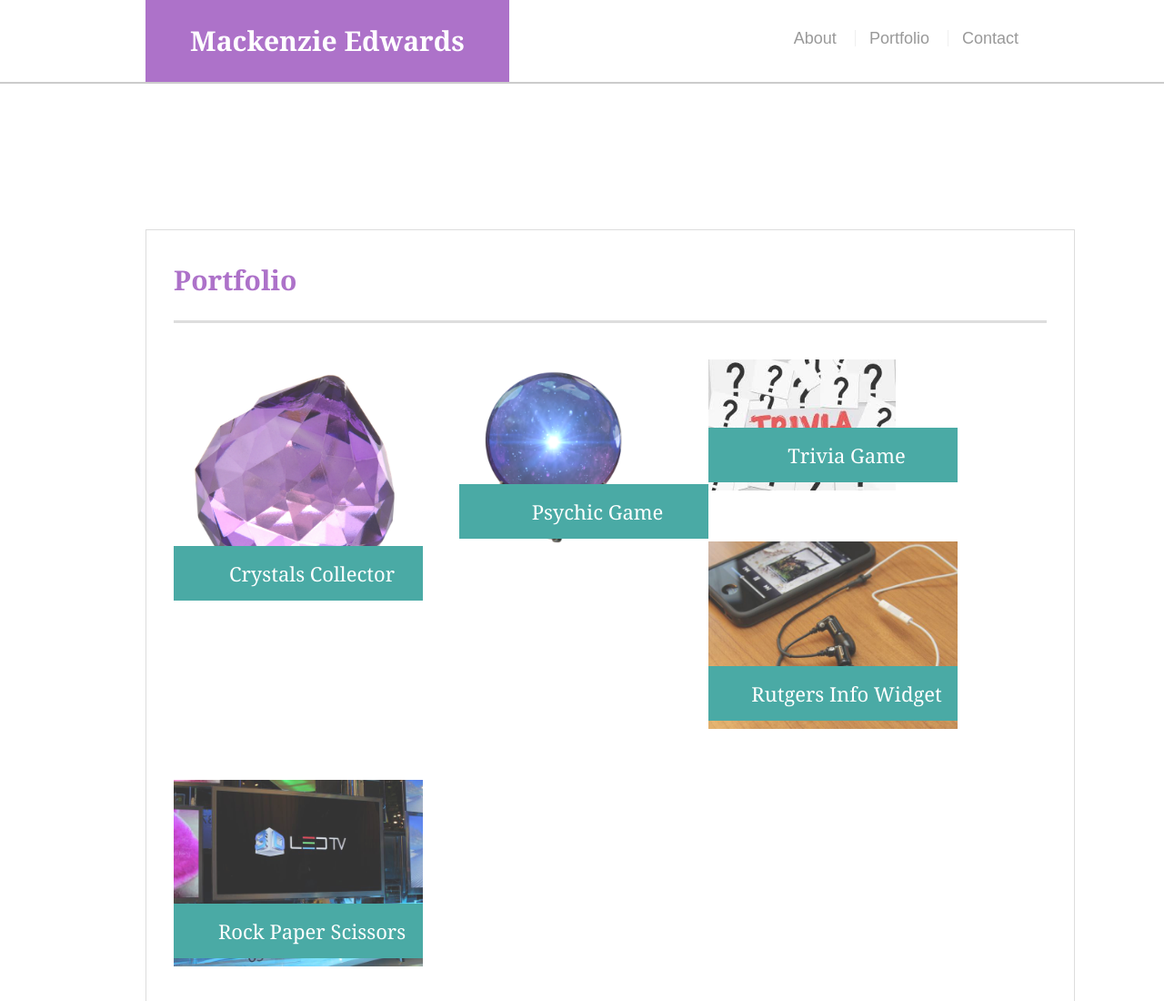
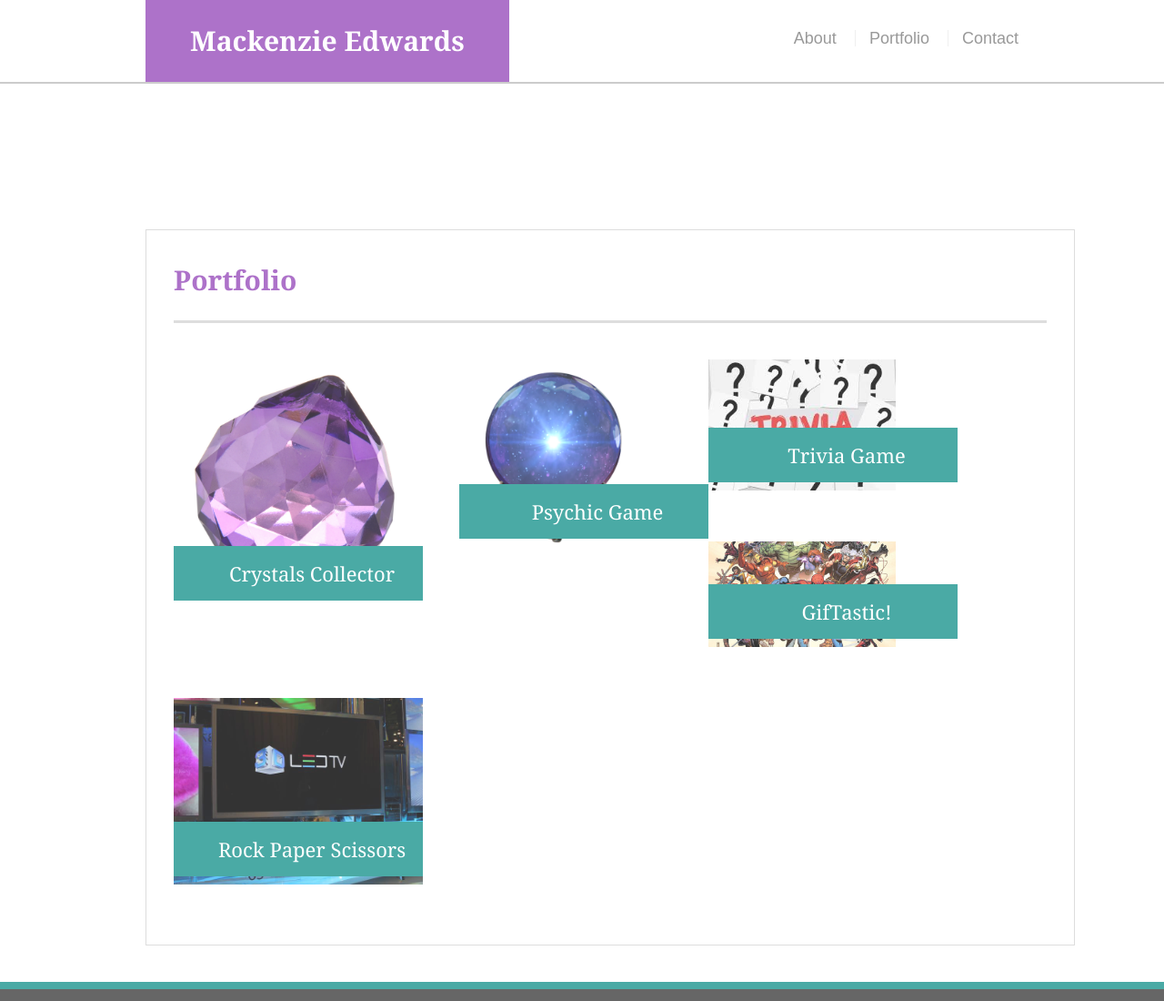
Before and after one commit to mackenzieedwards18/Responsive-Portfolio, a plain HTML site: page portfolio.html in a window 1280 px wide. Shown: the top 1100 px of the page at 91% size. Drawn offline with Linux system fonts and the light colour scheme.

Commit message:
Added GifTastic to portfolio

```diff
--- a/portfolio.html
+++ b/portfolio.html
@@ -43,9 +43,9 @@
         <h3>Trivia Game</h3>
       </div>
       <div class="work">
-        <img src="assets/images/technics-q-c-640-480-7.jpg" alt="Rutgers Info Widget">
+        <a href="https://mackenzieedwards18.github.io/gifTastic/"><img id="crystal" src="assets/images/marvel.jpg" alt="GifTastic"></a>
 
-        <h3>Rutgers Info Widget</h3>
+        <h3>GifTastic!</h3>
       </div>
       <div class="work">
         <img src="assets/images/technics-q-c-640-480-9.jpg" alt="Rock Paper Scissors">
```
Also changed, not shown: assets/images/marvel.jpg (added).
